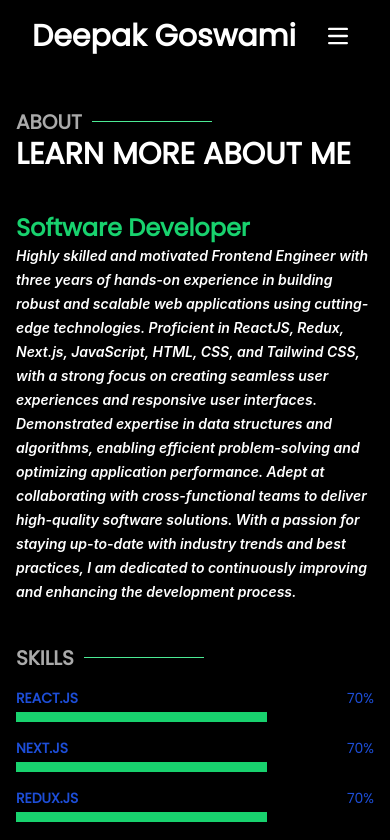
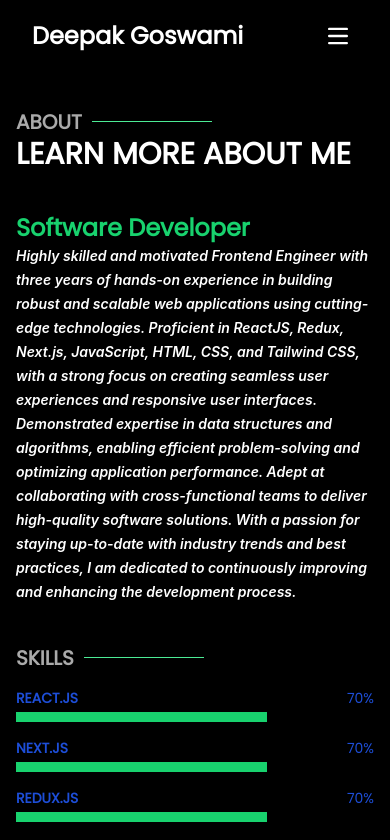
Before and after one commit to DeepakGoswami5/DevFolioShowcase, a React (Create React App) app: page /about in a window 390 px wide. Shown: the top 840 px of the page. Built offline with nearby package versions, Linux system fonts and the light colour scheme.

Commit message:
fix in social media icon and navbar

```diff
--- a/src/components/navBar/index.jsx
+++ b/src/components/navBar/index.jsx
@@ -1,12 +1,13 @@
 import { useEffect, useState } from "react"
 import { Link, useLocation } from 'react-router-dom'
-import { TABS } from "../../constant/data"
+import { NAME, TABS } from "../../constant/data"
 import '../../App.css'
 const NavBar = () => {
     const location = useLocation();
     const [currentTab, setCurrentTab] = useState()
     const [isNavBar, setIsNavBar] = useState(false)
     const handleTabChange = (e) => {
+        setIsNavBar(false)
         setCurrentTab(e)
     }
     const handleNavabar = () => {
@@ -15,12 +16,15 @@ const NavBar = () => {
     useEffect(() => {
         setCurrentTab(location.pathname)
     }, [])
+    useEffect(() => {
+
+    },[isNavBar])
     return (
         <div className="container mx-auto px-4">
             <nav className="bg-black border-black-200">
                 <div className="max-w-screen-xl flex flex-wrap items-center justify-between mx-auto p-4">
                     <a className="flex items-center">
-                        <span className="self-center text-3xl font-semibold text-white">Deepak Goswami</span>
+                        <span className="self-center text-2xl md:text-3xl font-semibold text-white">{NAME}</span>
                     </a>
                     <button
                         onClick={handleNavabar}
--- a/src/constant/data.jsx
+++ b/src/constant/data.jsx
@@ -26,11 +26,11 @@ export const TABS = [
     }
 ]
 export const SOCIAL_MEDIA = [
-    {
-        id: "twitters",
-        href: "",
-        imageLink: "/images/twitter.svg"
-    },
+    // {
+    //     id: "twitters",
+    //     href: "",
+    //     imageLink: "/images/twitter.svg"
+    // },
     {
         id: "linkedin",
         href: "https://www.linkedin.com/in/deepak-goswami-9a4660131/",
```
